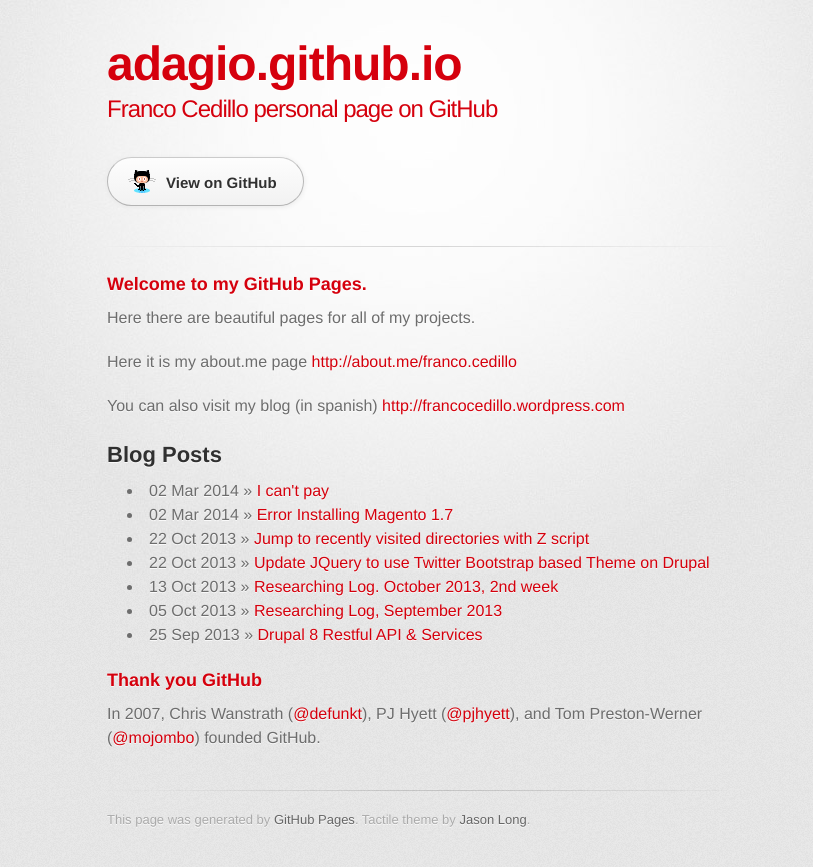
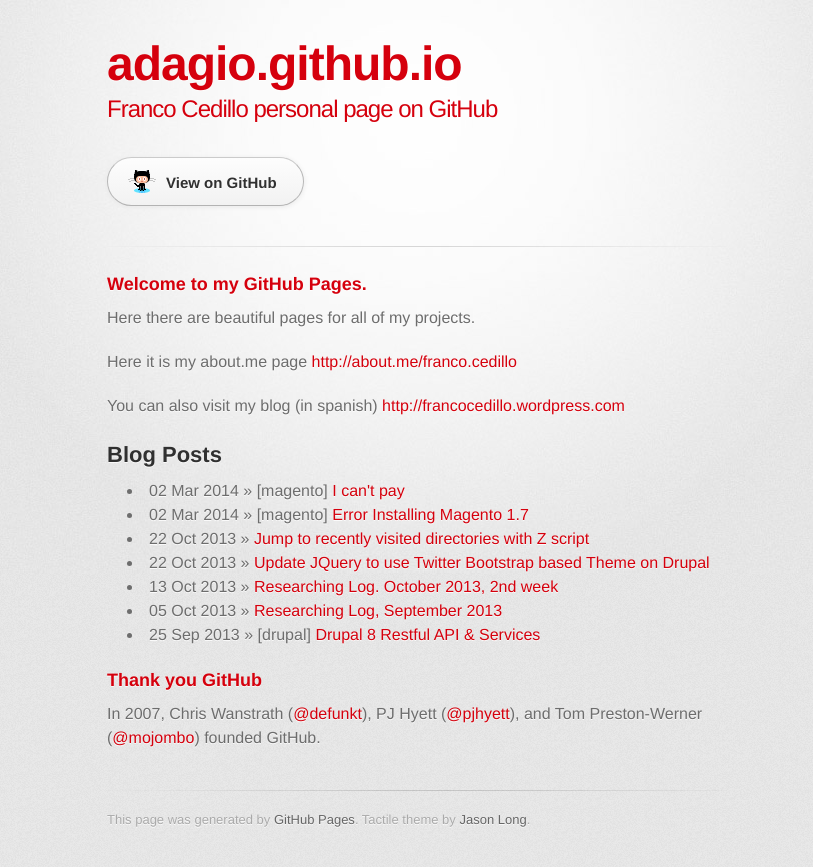
Before and after one commit to adagio/adagio.github.io, a Jekyll site: the page built from index.html, in a window 1280 px wide. Shown: the top 867 px of the page, without its empty margins (223-1036 px from the left). Built offline with Jekyll 4.4.1, drawn with Linux system fonts in a browser that asks for light colours; some web fonts are replaced; Markdown is read by kramdown in place of the engine named in the settings.

Commit message:
Adds post.categories in home

```diff
--- a/index.html
+++ b/index.html
@@ -20,7 +20,7 @@
 
   <ul class="posts">
     {% for post in site.posts %}
-      <li><span>{{ post.date | date_to_string }}</span> &raquo; <a href="{{ post.url }}">{{ post.title }}</a></li>
+      <li><span class="date">{{ post.date | date_to_string }}</span> &raquo; {% if post.categories != empty %} <span class="category">[{{ post.categories }}]</span> {% endif %} <a href="{{ post.url }}">{{ post.title }}</a></li>
     {% endfor %}
   </ul>
 
```
